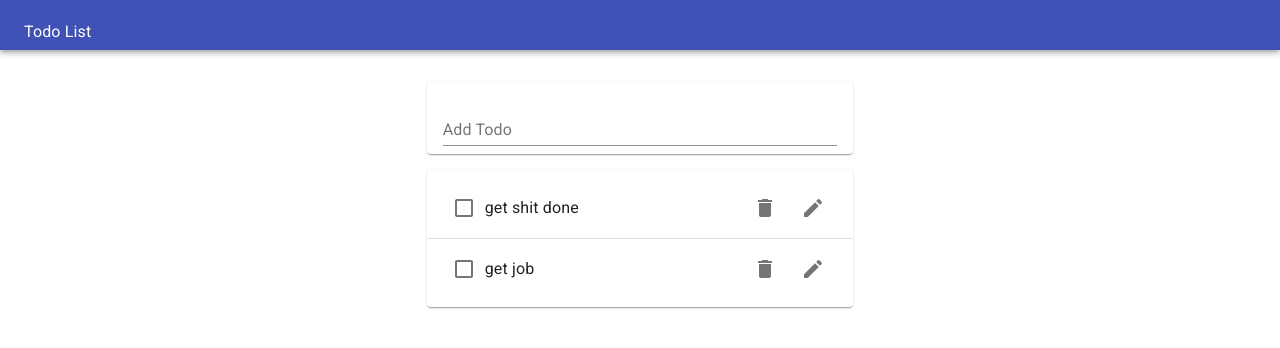
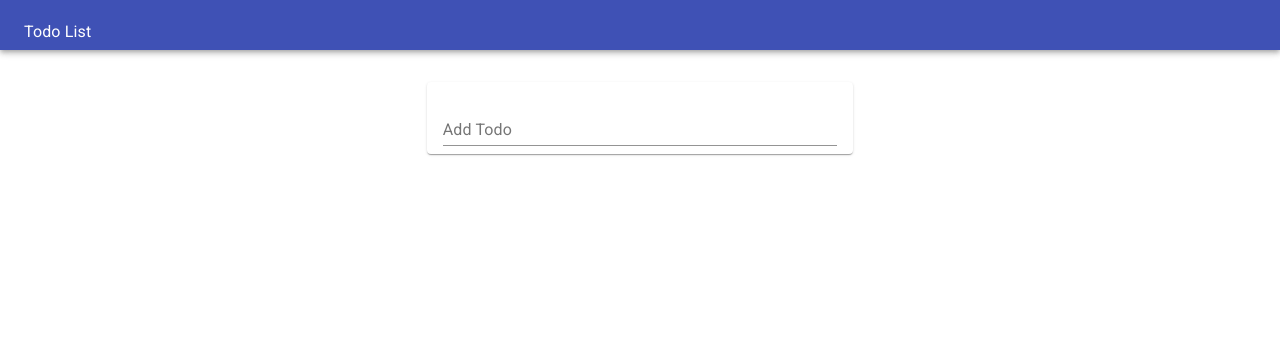
Before and after one commit to ajose-malik/todo-or-not-todo, a React (Create React App) app: page / in a window 1280 px wide. Shown: the top 348 px of the page. Built offline with nearby package versions, Linux system fonts and the light colour scheme.

Commit message:
Add LocalStrorage

```diff
--- a/src/TodoApp.js
+++ b/src/TodoApp.js
@@ -1,4 +1,4 @@
-import React, { useState } from 'react';
+import React, { useState, useEffect } from 'react';
 import { v4 as uuidv4 } from 'uuid';
 import TodoInput from './TodoInput';
 import TodoList from './TodoList';
@@ -6,11 +6,13 @@ import { Typography, Paper, AppBar, Toolbar, Grid } from '@material-ui/core';
 import './TodoApp.css';
 
 function TodoApp() {
-	const currentTodos = [
-		{ id: 1, task: 'get shit done', completed: false },
-		{ id: 2, task: 'get job', completed: false }
-	];
+	const currentTodos = JSON.parse(localStorage.getItem('todo-list') || '[]');
 	const [todos, setTodos] = useState(currentTodos);
+
+	useEffect(() => {
+		localStorage.setItem('todo-list', JSON.stringify(todos));
+	}, [todos]);
+
 	const addTodo = newTodo => {
 		setTodos([...todos, { id: uuidv4(), task: newTodo, completed: false }]);
 	};
--- a/src/TodoList.js
+++ b/src/TodoList.js
@@ -3,6 +3,7 @@ import { Paper, List, Divider } from '@material-ui/core';
 import Todo from './Todo';
 
 function TodoList({ todos, deleteTodo, toggleTodo, updateTodo }) {
+	if (todos.length) {
 		return (
 			<Paper>
 				<List>
@@ -24,5 +25,7 @@ function TodoList({ todos, deleteTodo, toggleTodo, updateTodo }) {
 			</Paper>
 		);
 	}
+	return null;
+}
 
 export default TodoList;
```
Lines whose indentation alone changed are shown as unchanged.
